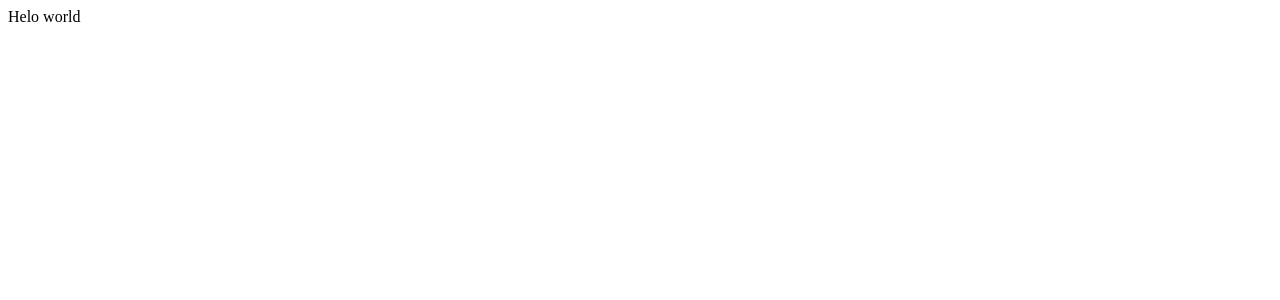
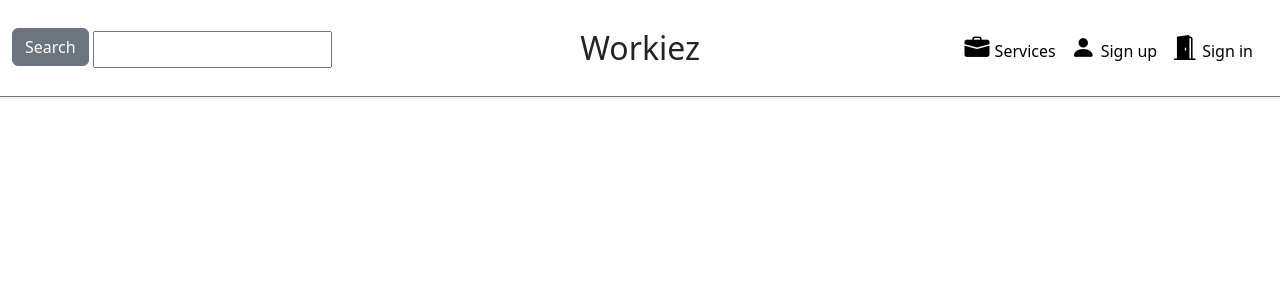
Before and after one commit to indura08/Workiez-Web-Application-Project, an Angular app in the folder frontend/workiez/: page / in a window 1280 px wide. Shown: the top 300 px of the page. Built offline with nearby package versions, Linux system fonts and the light colour scheme.

Commit message:
missed commits in previous commit

```diff
--- a/frontend/workiez/src/app/app.component.html
+++ b/frontend/workiez/src/app/app.component.html
@@ -1 +1,7 @@
-<div>Helo world</div>
+<link href="https://cdn.jsdelivr.net/npm/bootstrap@5.3.3/dist/css/bootstrap.min.css" rel="stylesheet" integrity="sha384-QWTKZyjpPEjISv5WaRU9OFeRpok6YctnYmDr5pNlyT2bRjXh0JMhjY6hW+ALEwIH" crossorigin="anonymous">
+<link rel="stylesheet" href="https://cdn.jsdelivr.net/npm/bootstrap-icons@1.3.0/font/bootstrap-icons.css">
+<link href="https://fonts.googleapis.com/icon?family=Material+Icons" rel="stylesheet">
+<div>
+    <header></header>
+    <router-outlet></router-outlet>
+</div>
```
